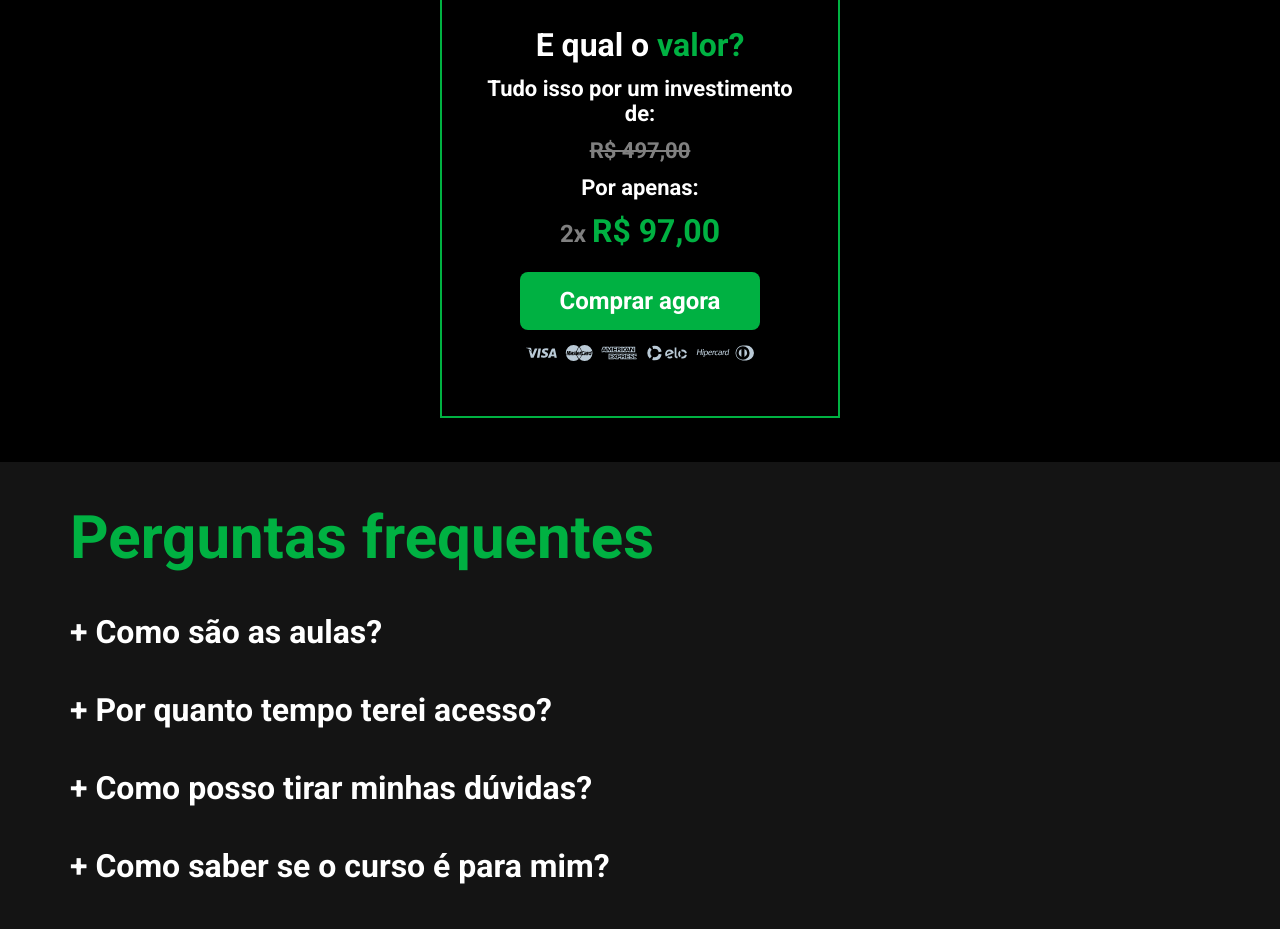
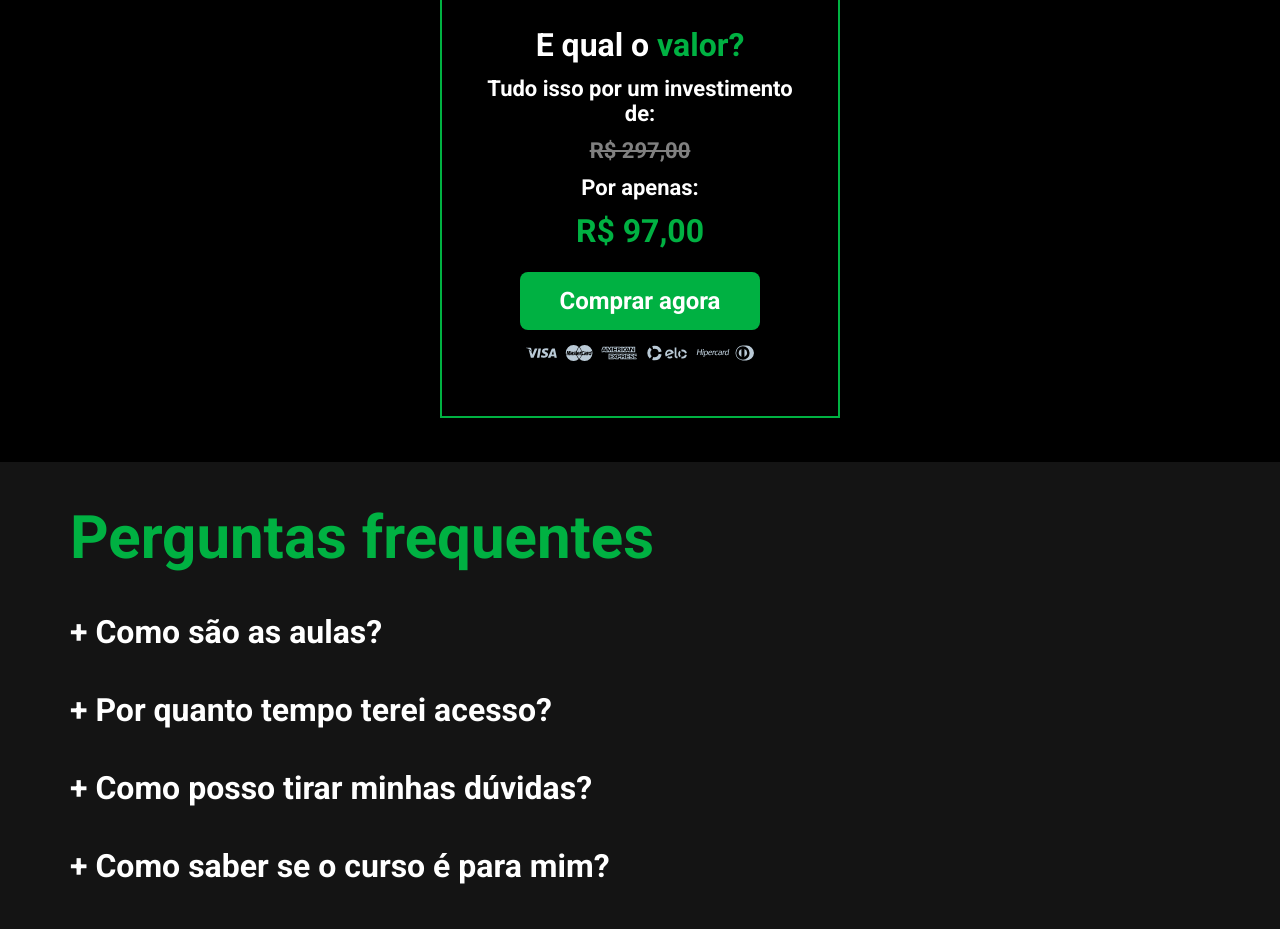
Before and after one commit to oisouguilherme/Freelancer-projeto1, a React (Vite) app: page / in a window 1280 px wide. Shown: the part 8140-9069 px from the top of the page. Built offline with nearby package versions, Linux system fonts and the light colour scheme.

Commit message:
alterando valores do produto

```diff
--- a/src/components/BoxCompra/index.jsx
+++ b/src/components/BoxCompra/index.jsx
@@ -12,10 +12,10 @@ export function BoxCompra() {
           Tudo isso por um investimento
           <br /> de:
         </p>
-        <p className="risk">R$ 497,00</p>
+        <p className="risk">R$ 297,00</p>
         <p>Por apenas:</p>
         <p className="preco">
-          <span>2x </span>
+
           R$ 97,00
         </p>
         <div className="comprar">
```
